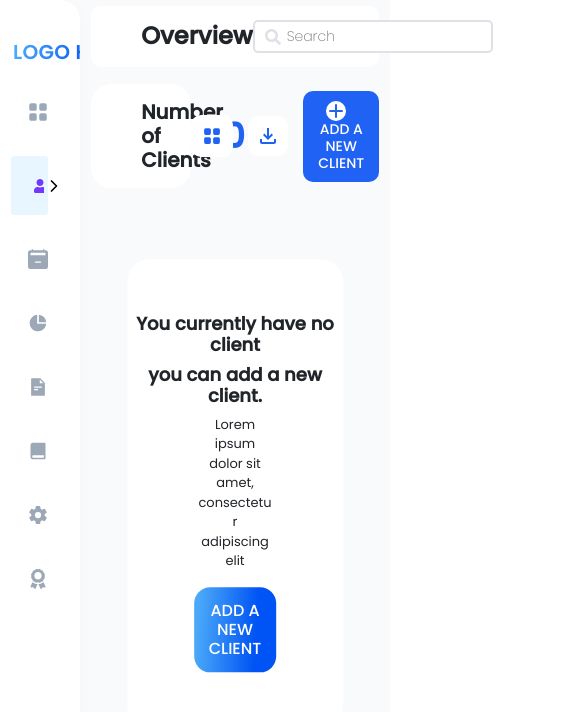
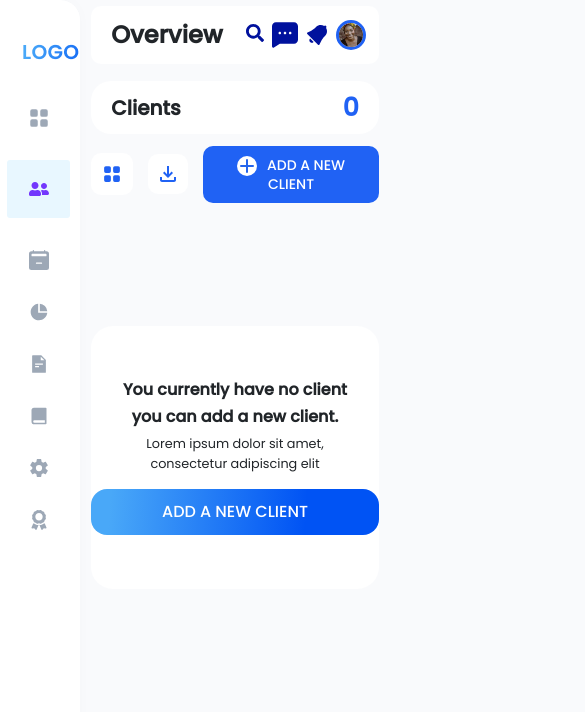
Before and after one commit to iwa-temmy/ontriv, a React (Create React App) app: page /client-management in a window 390 px wide. Shown: the top 712 px of the page, 585 px wide, since content can reach past the window. Built offline with nearby package versions, Linux system fonts and the light colour scheme.

Commit message:
responsiveness

```diff
--- a/public/index.html
+++ b/public/index.html
@@ -27,7 +27,7 @@
       work correctly both with client-side routing and a non-root public URL.
       Learn how to configure a non-root public URL by running `npm run build`.
     -->
-    <title>React App</title>
+    <title>Ontriv</title>
   </head>
   <body>
     <noscript>You need to enable JavaScript to run this app.</noscript>
--- a/src/assets/css/_clientManagement.scss
+++ b/src/assets/css/_clientManagement.scss
@@ -1,20 +1,59 @@
 .client-management {
   position: relative;
   height: calc(110vh - 112px);
+  .client-management-control {
+    @media (max-width: 745px) {
+      margin: auto;
+    }
+    @media (min-width: 1000px) and (max-width: 1030px) {
+      margin: auto;
+    }
+  }
   .client-analytics-card {
     border-radius: 20px !important;
     border: none;
     padding-left: 50px;
     padding-right: 50px;
     width: 452.49px;
+    @media (max-width: 500px) {
+      padding-left: 20px;
+      padding-right: 20px;
+    }
+    @media (max-width: 855px) {
+      width: 45%;
+      padding-top: 0.5em !important;
+      padding-bottom: 0.5em !important ;
+    }
+    @media (max-width: 745px) {
+      width: 100%;
+      margin-bottom: 12px;
+    }
+    @media (max-width: 760px) {
+      padding-top: 0.7em !important;
+      padding-bottom: 0.7em !important ;
+    }
+
+    @media (min-width: 1000px) and (max-width: 1030px) {
+      width: 100%;
+      margin-bottom: 14px;
+    }
+
     .client-analytics-text {
       font-size: 20px;
       font-weight: 600;
+      .first-text {
+        @media (max-width: 760px) {
+          display: none;
+        }
+      }
     }
     .client-count {
       font-size: 34px;
       font-weight: 600;
       color: #2062f4;
+      @media (max-width: 855px) {
+        font-size: 25px;
+      }
     }
   }
   .client-icon-card {
@@ -30,26 +69,38 @@
     }
   }
   .client-inactive-state {
-    // margin-top: 123.48px;
-    width: 100%;
-    position: absolute;
-    left: 50%;
-    top: 50%;
-    transform: translate(-50%, -50%);
+    margin-top: 123.48px;
+    // width: 100%;
+    // position: absolute;
+    // left: 50%;
+    // top: 50%;
+    // transform: translate(-50%, -50%);
     .client-inactive-state-card {
       margin: auto;
       width: 75%;
       padding: 54px 0;
       border-radius: 22px;
       border: none;
+      @media (max-width: 425px) {
+        width: 100%;
+      }
       .client-inactive-header-text {
         font-size: 18px;
         font-weight: 600;
+        @media (max-width: 450px) {
+          font-size: 16px;
+        }
       }
       .client-inactive-subhead-text {
         font-size: 13px;
         font-weight: 400;
         width: 35%;
+        @media (max-width: 600px) {
+          width: 70%;
+        }
+        @media (max-width: 450px) {
+          font-size: 80%;
+        }
       }
       .client-create-button {
         background: linear-gradient(
@@ -62,6 +113,15 @@
         margin: auto;
         width: 38%;
         padding: 0.855em;
+        @media (max-width: 710px) {
+          width: 85%;
+        }
+        @media (max-width: 600px) {
+          width: 70%;
+        }
+        @media (max-width: 500px) {
+          width: 100%;
+        }
       }
     }
   }
--- a/src/assets/css/_components.scss
+++ b/src/assets/css/_components.scss
@@ -4,7 +4,7 @@
 .calendar-header {
   margin-bottom: 46px;
 }
-.react-calendar__tile{
+.react-calendar__tile {
   font-size: 16px;
   font-weight: 400;
 }
@@ -12,6 +12,9 @@
   font-size: 20px;
   font-weight: 400;
   color: #111317;
+  @media (max-width: 500px) {
+    font-size: 12px;
+  }
 }
 .react-calendar__month-view__days__day--weekend {
   color: #000 !important;
@@ -82,7 +85,14 @@
     // background-color: #fff;
     position: absolute;
     right: 98px;
-    top: 39px;
+    top: 25px;
+    @media (max-width: 800px) {
+      right: 55px;
+      top: 18px;
+    }
+    @media (max-width: 500px) {
+      right: 35px;
+    }
     // border-radius: 40px !important;
     // padding: 50px 45px;
   }
--- a/src/assets/css/_dashboard.scss
+++ b/src/assets/css/_dashboard.scss
@@ -10,6 +10,13 @@
     border-radius: 24px !important;
     border: none;
   }
+  .card-sm-2 {
+    padding: 0 0;
+    @media (max-width: 750px) {
+      padding: 0 12px;
+      margin: 14px 0;
+    }
+  }
   .dashboard-analytics {
     .analytics-card {
       background: white;
@@ -19,9 +26,21 @@
         // width: 200px;
         height: 109px;
         padding: 26px 29px;
+        @media (max-width: 525px) {
+          margin-bottom: 12px;
+        }
+
         h4 {
           font-size: 16px;
           font-weight: 600;
+          span {
+            @media (max-width: 1000px) {
+              display: none;
+            }
+          }
+          @media (max-width: 1000px) {
+            text-transform: capitalize;
+          }
         }
         h5 {
           font-size: 22px;
@@ -99,6 +118,12 @@
     }
     .invoice-inactive-state {
       width: 50%;
+      @media (max-width: 505px) {
+        width: 65%;
+      }
+      @media (max-width: 400px) {
+        width: 75%;
+      }
       h5 {
         font-size: 19px;
         color: rgb(21, 23, 27);
@@ -152,9 +177,14 @@
     text-align: center;
     color: white;
     border: none;
-    width: 45%;
     border-radius: 10px;
     position: relative;
+    @media (max-width: 400px) {
+      width: 100% !important;
+    }
+    @media (max-width: 500px) {
+      width: 75%;
+    }
     h4 {
       font-weight: 500;
     }
@@ -193,11 +223,41 @@
       border-radius: 24px;
       padding: 25px 19px;
       margin: 19px;
+      @media (max-width: 500px) {
+        display: block !important;
+      }
+      h4 {
+        @media (max-width: 600px) {
+          font-size: 18px;
+          margin-bottom: 0;
+        }
+      }
+      p {
+        @media (max-width: 600px) {
+          font-size: 13px;
+        }
 
+      }
+      .event-arrow-icon {
+        @media (max-width: 500px) {
+          text-align: right;
+        }
+      }
       .event-icon {
         background: #ffffff;
         box-shadow: 0px 4px 10px rgba(0, 0, 0, 0.14);
         border-radius: 14px;
+        padding: 1.5em;
+        @media (max-width: 600px) {
+          padding: 0.6em;
+        }
+        @media (max-width: 500px) {
+          margin: auto;
+          width: 30%;
+          margin-bottom: 14px;
+          text-align: center;
+          padding: 0.3em;
+        }
       }
     }
   }
@@ -207,7 +267,6 @@
     opacity: 0.8;
     color: rgba(17, 19, 23, 1);
   }
-
 }
 
 .post {
@@ -309,8 +368,6 @@
       border-radius: 20px;
     }
   }
-
-
 }
 .upcoming-event-modal {
   // position: absolute;
@@ -318,12 +375,11 @@
   // left: 50px;
   // transform: translate(-50%, -50%);
   //
-
 }
 .event-img-wrapper {
-      margin:auto;
+  margin: auto;
   // width: 425px;
-    height: 285px;
+  // height: 285px;
   margin-top: 50px;
   margin-bottom: 38px;
   border-radius: 16px;
--- a/src/assets/css/_nav.scss
+++ b/src/assets/css/_nav.scss
@@ -1,26 +1,3 @@
-// body {
-//   height: 100vh;
-//   margin: 0;
-//   background-color: #f8f8f8;
-//   display: flex;
-//   flex-direction: column;
-// }
-
-// .d-sm-none {
-//   display: block;
-// }
-// .d-lg-none {
-//   display: none;
-// }
-// @media (max-width: 800px) {
-//   .d-sm-none {
-//     display: none;
-//   }
-//   .d-lg-none {
-//     display: block;
-//   }
-// }
-
 .app-layout {
   background: #f9fafc;
 }
@@ -79,6 +56,11 @@
   margin-bottom: 0.5em !important;
   padding: 0.5em 0.5em 0.5em 11px;
   transition: 0.1s;
+  @media (max-width: 1000px) {
+    margin-bottom: 1em !important;
+    padding: unset;
+    font-size: 2em;
+  }
 
   &:hover {
     padding-left: 0.8em;
@@ -128,6 +110,9 @@
         text-overflow: ellipsis;
         white-space: nowrap;
         padding: 10px 10px 10px 17px;
+        @media (max-width: 1000px) {
+          padding: 0;
+        }
       }
       .menu-title.active {
         color: black;
@@ -167,23 +152,36 @@
   padding: 0 0.75em;
 }
 
-.footer {
-  padding-top: 0.9rem;
-  padding-bottom: 0.9rem;
-  /* margin-top : -200px;
-  position        : absolute; */
-  margin-left: 270px;
-  bottom: 0%;
-  height: 60px;
-  width: calc(100% - 270px);
+// .footer {
+//   padding-top: 0.9rem;
+//   padding-bottom: 0.9rem;
+//   /* margin-top : -200px;
+//   position        : absolute; */
+//   margin-left: 270px;
+//   bottom: 0%;
+//   height: 60px;
+//   width: calc(100% - 270px);
+// }
+
+.mobile-search-icon {
+  display: none;
 }
 
-@media (max-width: 800px) {
+@media (max-width: 1000px) {
+  .main-menu ul {
+    padding: 0 10px 0 7px;
+  }
   .main-menu {
     width: 80px;
     border-radius: 0 20px 20px 0 !important;
   }
-
+  .menu-toggle-icon,
+  .menu-title {
+    display: none;
+  }
+  .mobile-search-icon {
+    display: block;
+  }
   .main-menu.menu-light {
     .navigation {
       li {
@@ -200,7 +198,9 @@
       }
     }
   }
-
+  .search-input-wrapper {
+    display: none;
+  }
   .menu-title {
     display: none;
   }
@@ -251,13 +251,17 @@
   border-radius: 10px;
   margin-bottom: 17px;
   background: white;
+  @media (max-width: 500px) {
+    padding: 14px 25px 14px 20px;
+  }
   .active-menu {
     font-size: 24px;
     font-weight: 700;
   }
-  .search-input-wrapper {
+  .search-input-wrapper,
+  .mobile-search-input-wrapper {
     position: relative;
-    margin-right: 120px;
+    margin-right: 100px;
     font-size: 14px;
     font-weight: 700;
     .search-icon {
@@ -282,6 +286,9 @@
       padding: 4px 8px 4px 32px;
       border-radius: 5px;
     }
+  }
+  .mobile-search-input-wrapper {
+    margin-right: 0 !important;
   }
   .userProfile-img {
     img {
@@ -369,6 +376,10 @@
     background: #ffffff;
     border-radius: 20px;
     padding: 41px;
+    @media (max-width: 450px) {
+      margin-left: auto;
+      width: 90%;
+    }
 
     .notification-header {
       .notification-header-text {
--- a/src/assets/css/_variables.scss
+++ b/src/assets/css/_variables.scss
@@ -1,3 +1,4 @@
 body{
     font-family: 'Poppins', sans-serif !important;
+    background: #f9fafc !important;
 }
--- a/src/components/AppLayout/Nav/topBar/index.js
+++ b/src/components/AppLayout/Nav/topBar/index.js
@@ -14,6 +14,7 @@ import { TopRightModal } from '../../../Modal';
 const TopNav = ({ currentSection }) => {
     const [userProfileState, updateUserProfileState] = useState(false)
     const [notificationState, updateNotificationState] = useState(false)
+    const [mobileSearch, setMobileSearch] = useState(false);
     // const [section] = useNav(useNav)
 
     return (
@@ -22,25 +23,41 @@ const TopNav = ({ currentSection }) => {
                 <div className="navbar-wrapper">
                     <div className="navbar-container">
                         <div className="navbar-collapse d-flex justify-content-between align-items-center" >
-                            <div className="topbar-left-content">
+                            <div className="topbar-left-content mr-auto">
                                 <h2 className="mb-0 active-menu font-weight-bold text-capitalize">{currentSection}</h2>
                             </div>
                             <div className='topbar-right-content d-flex ml-auto justify-content-between'>
 
-                                <div className="search-input-wrapper ">
+                                <div className={`search-input-wrapper `}>
                                     <div className="search-icon">
                                         <FaSearch color='#dfe1e6' size="16px" />
                                     </div>
                                     <input type='text' className="topbar-search-input" placeholder="Search" />
                                 </div>
 
-                                <div className="d-flex topnav-user">
+                                <div className={`d-flex topnav-user ${mobileSearch ? 'd-none' : 'd-block'}`}>
+                                    <div className="my-1 mx-2">
+                                        <FaSearch color='#00119D' size="18px" className="mobile-search-icon"
+                                            onClick={() => {
+                                                setMobileSearch(true)
+                                            }} />
+                                    </div>
                                     <img src={chat} alt='chat-icon' width='23%' />
-                                    <img src={Notification} alt='notification-icon' className="mx-1" width='33%' onClick={() => updateNotificationState(!notificationState)} />
+                                    <img src={Notification} alt='notification-icon' className="mx-1" width='40%' onClick={() => updateNotificationState(!notificationState)} />
                                     <div className="userProfile-img" onClick={() => updateUserProfileState(!userProfileState)}>
                                         <img src={userProfilePic} alt='user-dp' />
                                     </div>
                                 </div>
+
+                                {
+                                    mobileSearch && <div className={`mobile-search-input-wrapper `}>
+                                        <div className="search-icon">
+                                            <FaSearch color='#dfe1e6' size="16px" />
+                                        </div>
+                                        <input type='text' className="topbar-search-input" placeholder="Search" />
+                                    </div>
+                                }
+
                             </div>
                             {/* <TopBar/> */}
                         </div>
--- a/src/components/Pagination/index.js
+++ b/src/components/Pagination/index.js
@@ -64,7 +64,7 @@ const DataTablePagination = ({
         let endPage = pages;
         const currentPage = pageState;
         let startPage = 0;
-        const maxSize = paginationMaxSize;
+        const maxSize = 4;
 
         if (maxSize) {
             if (endPage > maxSize) {
--- a/src/views/ClientManagement/ListView.js
+++ b/src/views/ClientManagement/ListView.js
@@ -208,7 +208,7 @@ const ClientListView = ({ setCurrentSection }) => {
         []
     );
     return (
-        <div className="mb-0 mt-2">
+        <div className="mb-0 mt-2 overflow-auto">
             <Table columns={cols} data={clients} divided defaultPageSize={6} pagePosition='center' />
         </div>
     );
--- a/src/views/ClientManagement/index.js
+++ b/src/views/ClientManagement/index.js
@@ -18,15 +18,17 @@ const ClientManagement = () => {
     return (
         <>
             <div className='client-management'>
-                <div className="d-flex justify-content-between align-items-center">
+                <div className="d-flex justify-content-between align-items-center flex-wrap">
                     <Card className='py-3 client-analytics-card'>
-                        <div className="client-analytics d-flex justify-content-between align-items-center">
-                            <h4 className='mb-0 client-analytics-text'>Number of Clients</h4>
+                        <div className="client-analytics d-flex justify-content-between align-items-center flex-wrap">
+                            <h4 className='mb-0 client-analytics-text'>
+                                <span className='first-text'>Number of </span>Clients
+                                </h4>
                             <h4 className='mb-0 client-count'>0</h4>
                         </div>
                     </Card>
 
-                    <div className="d-flex justify-content-between align-items-center">
+                    <div className="d-flex justify-content-between align-items-center client-management-control">
                         <div>
                             {
                                 view === 'list' ?
--- a/src/views/Dashboard/index.js
+++ b/src/views/Dashboard/index.js
@@ -3,7 +3,7 @@ import { Row, Col, Card, Button } from 'reactstrap';
 import Select from 'react-select';
 import { HiChevronRight, HiPlus, HiArrowRight } from 'react-icons/hi'
 import Calendar from 'react-calendar';
-import {CenteredModal} from '../../components/Modal'
+import { CenteredModal } from '../../components/Modal'
 import chart from '../../assets/img/chart.png'
 import icon1 from '../../assets/img/calendaric1.svg'
 import icon2 from '../../assets/img/calendarIc2.svg'
@@ -15,11 +15,11 @@ const Dashboard = () => {
     const [eventState, updateEventState] = useState(false)
     const [postState, updatePostState] = useState(false)
 
-    const toggleEventState=()=>{
+    const toggleEventState = () => {
         updateEventState(!eventState)
     }
 
-    const togglePostState=()=>{
+    const togglePostState = () => {
         updatePostState(!postState)
     }
 
@@ -33,7 +33,7 @@ const Dashboard = () => {
                                 <div className='dashboard-analytics'>
                                     <Card className='analytics-card'>
                                         <Row>
-                                            <Col md='4' >
+                                            <Col sm='12' md='4'>
                                                 <Card className='card-sm revenue'>
                                                     <h4 className='text-white'>
                                                         Revenue
@@ -43,20 +43,20 @@ const Dashboard = () => {
                                                     </h5>
                                                 </Card>
                                             </Col>
-                                            <Col md='4' className='px-0'>
+                                            <Col sm='12' md='4' className='card-sm-2'>
                                                 <Card className='card-sm posts'>
                                                     <h4 className=''>
-                                                        No scheduled posts
+                                                        <span className='first-text'>No scheduled </span>posts
                                                     </h4>
                                                     <h5 className=''>
                                                         0
                                                     </h5>
                                                 </Card>
                                             </Col>
-                                            <Col md='4' >
+                                            <Col sm='12' md='4'  >
                                                 <Card className='card-sm clients'>
                                                     <h4 className=''>
-                                                        Number of clients
+                                                        <span className='first-text'>Number of</span> clients
                                                     </h4>
                                                     <h5 className=''>
                                                         0
@@ -144,7 +144,7 @@ const Dashboard = () => {
                     </div>
                 </Col>
                 <Col md='12' lg='12' sm='12' xxl='4' className='mb-3'>
-                    <Card className='calendar-card'>
+                    <Card className='calendar-card overflow-auto'>
                         <div className='d-flex align-items-center calendar-header'>
                             <img src={icon1} width='16px' alt='calendar' />
                             <h4 className='mx-3 card-header-text mb-0'>Calendar</h4>
@@ -157,15 +157,15 @@ const Dashboard = () => {
                         <hr className='my-3' />
                         <div>
                             <h4 className='mx-3 upcoming-events-header  mb-0'>Upcoming Events</h4>
-                            <div className='upcoming-event mb-2 d-flex justify-content-between align-items-center'>
-                                <div className='event-icon p-4'>
+                            <div className='upcoming-event mb-2 d-flex justify-content-between flex-wrap align-items-center'>
+                                <div className='event-icon'>
                                     <img src={icon1} width='30px' alt='icon' />
                                 </div>
                                 <div>
                                     <h4>April Fools day</h4>
                                     <p className='mb-0'>01/04/2021</p>
                                 </div>
-                                <div>
+                                <div className='event-arrow-icon'>
                                     <HiArrowRight
                                         color='#49A8F8'
                                         size='25px'
@@ -173,15 +173,15 @@ const Dashboard = () => {
                                         onClick={toggleEventState} />
                                 </div>
                             </div>
-                            <div className='upcoming-event mb-2 d-flex justify-content-between align-items-center'>
-                                <div className='event-icon p-4'>
+                            <div className='upcoming-event mb-2 d-flex justify-content-between flex-wrap align-items-center'>
+                                <div className='event-icon '>
                                     <img src={icon2} width='30px' alt='icon' />
                                 </div>
                                 <div>
                                     <h4>Good Friday</h4>
                                     <p className='mb-0'>02/04/2021</p>
                                 </div>
-                                <div>
+                                <div className='event-arrow-icon'>
                                     <HiArrowRight
                                         color='#49A8F8'
                                         size='25px'
```
Also changed, not shown: src/views/ClientManagement/GridView.js (+8 -8 lines), src/assets/img/Components/Badges/Icon.svg (added). Lines whose indentation alone changed are shown as unchanged.
